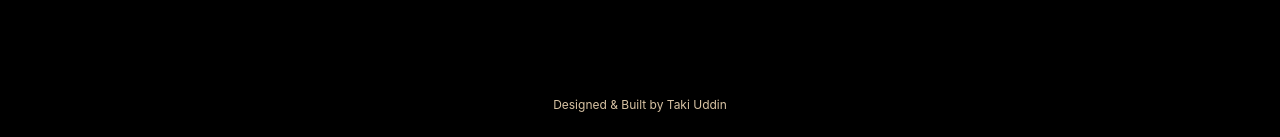
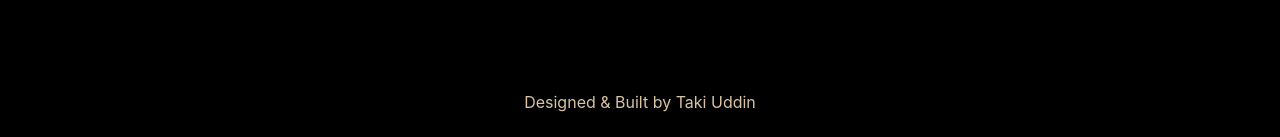
Before and after one commit to takiuddin93/takiuddin93.github.io, an Angular app: page / in a window 1280 px wide. Shown: the part 2330-2467 px from the top of the page. Built offline with nearby package versions, Linux system fonts and the light colour scheme.

Commit message:
footer modified

```diff
--- a/src/footer/footer.component.css
+++ b/src/footer/footer.component.css
@@ -1,4 +1,4 @@
-.bleeXL {
+.footer {
   display: flex;
   -webkit-box-pack: center;
   justify-content: center;
@@ -7,31 +7,17 @@
   flex-direction: column;
   text-align: center;
   height: auto;
-  min-height: 70px;
-  padding: 15px;
+  min-height: 64px;
+  font-family: "SF Mono", "Fira Code", "Fira Mono", "Roboto Mono", "Lucida Console", Monaco, monospace;
+  font-size: 12px;
+  line-height: 1;
 }
 
-.bZwI {
-  color: rgb(168, 178, 209);
-  width: 100%;
-  max-width: 270px;
-  display: none;
-  margin: 0px auto 10px;
-}
-
-.eNOkCN {
-  display: flex;
-  -webkit-box-pack: justify;
-  justify-content: space-between;
-  -webkit-box-align: center;
-  align-items: center;
-  padding: 0px;
-  margin: 0px;
-  list-style: none;
-}
-
-.footer-social {
-  padding: 10px;
+.footer-text {
+  font-size: 16px;
+  color: #D8C3A4;
+  padding: 0;
+  margin: 0;
 }
 
 a {
@@ -44,23 +30,6 @@ a {
   transition: all 0.25s cubic-bezier(0.645, 0.045, 0.355, 1) 0s;
 }
 
-.lgilVy {
-  font-family: "SF Mono", "Fira Code", "Fira Mono", "Roboto Mono", "Lucida Console", Monaco, monospace;
-  font-size: 12px;
-  line-height: 1;
+a:hover {
+  color: #E88073;
 }
-
-.footer-text {
-  color: #D8C3A4;
-  padding: 10px;
-}
-
-a {
-  display: inline-block;
-  text-decoration-skip-ink: auto;
-  color: inherit;
-  position: relative;
-  cursor: pointer;
-  text-decoration: none;
-  transition: all 0.25s cubic-bezier(0.645, 0.045, 0.355, 1) 0s;
-}
--- a/src/footer/footer.component.html
+++ b/src/footer/footer.component.html
@@ -1,7 +1,7 @@
-<footer class="footer__StyledContainer-sc-4jwnt4-0 bleeXL">
-  <div class="footer__StyledMetadata-sc-4jwnt4-4 lgilVy">
-    <a href="https://takiuddin.com/" target="_blank" rel="nofollow noopener noreferrer" class="footer-text">
-      <div>Designed &amp; Built by Taki Uddin</div>
-    </a>
+<footer class="footer">
+  <div>
+    <p class="footer-text">Designed &amp; Built by
+      <a href="https://takiuddin.com/" target="_blank" rel="nofollow noopener noreferrer">Taki Uddin</a>
+    </p>
   </div>
 </footer>
```
